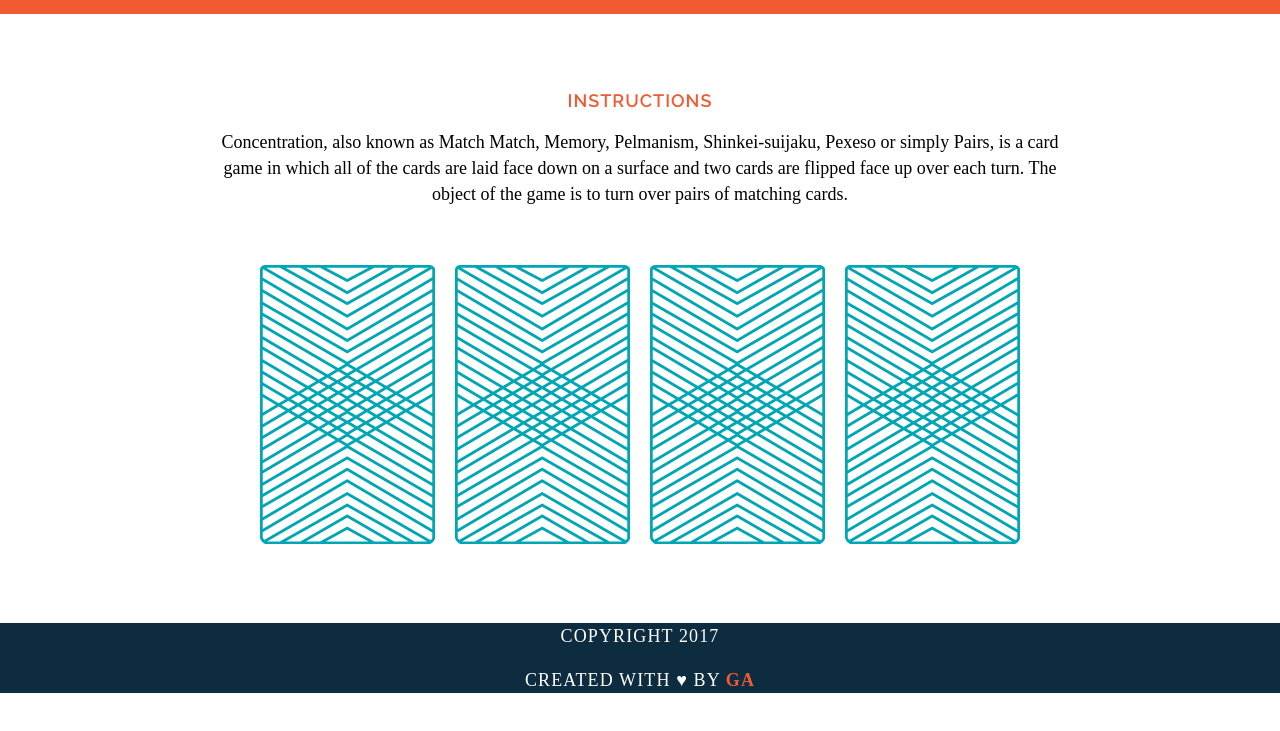
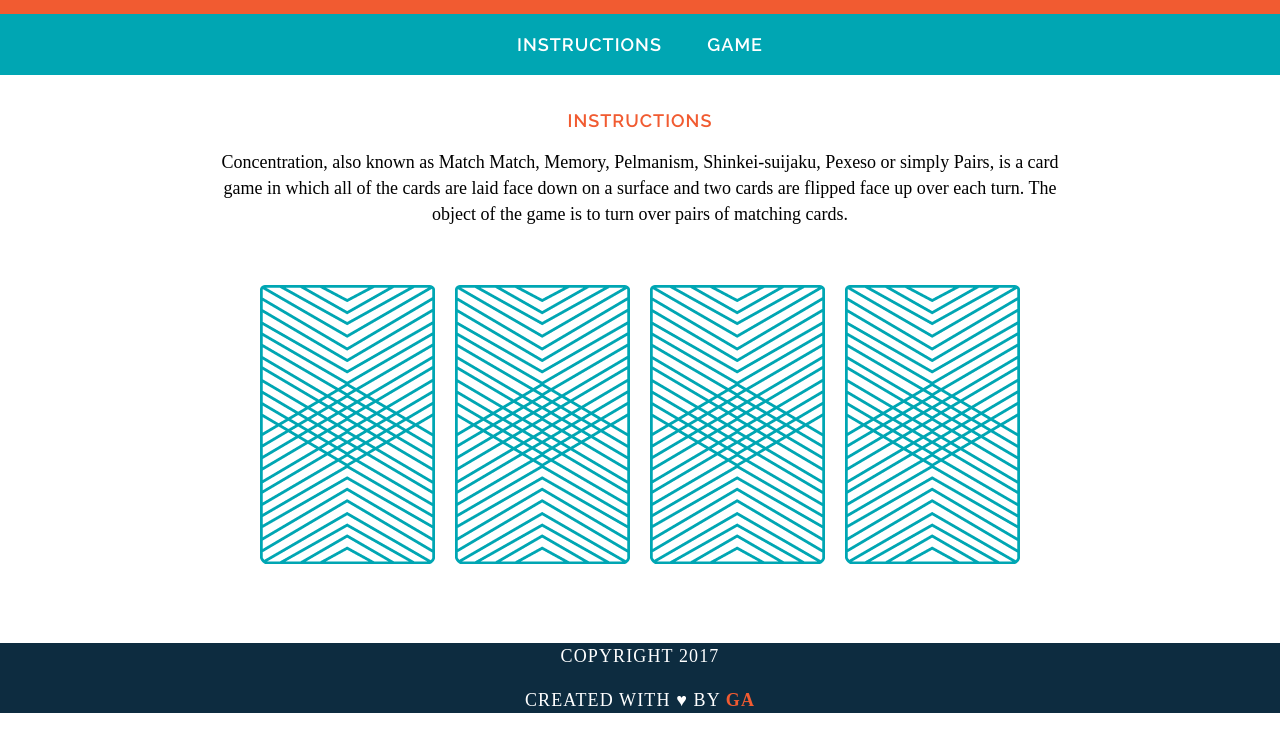
Before and after one commit to nikkiricks/wdi-fundamentals-memorygame, a plain HTML site: page memory_game/index.html in a window 1280 px wide. Shown: the part 99-830 px from the top of the page. Drawn offline with Linux system fonts and the light colour scheme; a web font is replaced by a local one.

Commit message:
created game logic

```diff
--- a/memory_game/css/style.css
+++ b/memory_game/css/style.css
@@ -1,6 +1,7 @@
 body {
-text-align: center;
-margin: 0;
+	text-align: center;
+	margin: 0;
+	text-decoration: none;
 }
 header {
 	background-color: #F15B31;
@@ -52,11 +53,21 @@ border-bottom: 2px solid transparent;
 }
 
 a:hover {
-border-color:white;
+	border-color:white;
 }
 
 img {
 	margin:40px 8px;
+}
+nav {
+	background-color: #00A6B3;
+	color: #FFFFFF;
+	letter-spacing: 1px;
+	font-family: "Raleway", sans-serif;
+	font-weight: 600;
+	font-size: 18px;
+	padding: 20px 0;
+	text-transform: uppercase;
 }
 footer {
 	text-transform: uppercase;
--- a/memory_game/index.html
+++ b/memory_game/index.html
@@ -9,12 +9,9 @@
 	<header>
 	<h1>Memory Game</h1>
 	</header>
-	<h2 id="Instructions">
-		<a href="#">Instructions</a>
-		<a href="#">Game</a>
-</h2>
+	<nav><a href="#Instructions">Instructions</a> <a href="#game-board">Game</a></nav>
 	<main>
-	<h2>Instructions</h2>
+		<h2 id="instructions">Instructions</h2>
 	<p>Concentration, also known as Match Match, Memory, Pelmanism, Shinkei-suijaku, Pexeso or simply Pairs, is a card game in which all of the cards are laid face down on a surface and two cards are flipped face up over each turn. The object of the game is to turn over pairs of matching cards.</p>
 	<div>
 	<img src="images/back.png" alt="Queen of Diamonds">
@@ -27,5 +24,7 @@
 	<p class="copyright">Copyright 2017</p>
 	<p class="message">Created with &hearts; by <span class="name">GA</span></p>
 </footer>
+<script src="js/main.js"></script>
+
 </body>
 </html>
```
Also changed, not shown: memory_game/main.js (+43 -8 lines).
